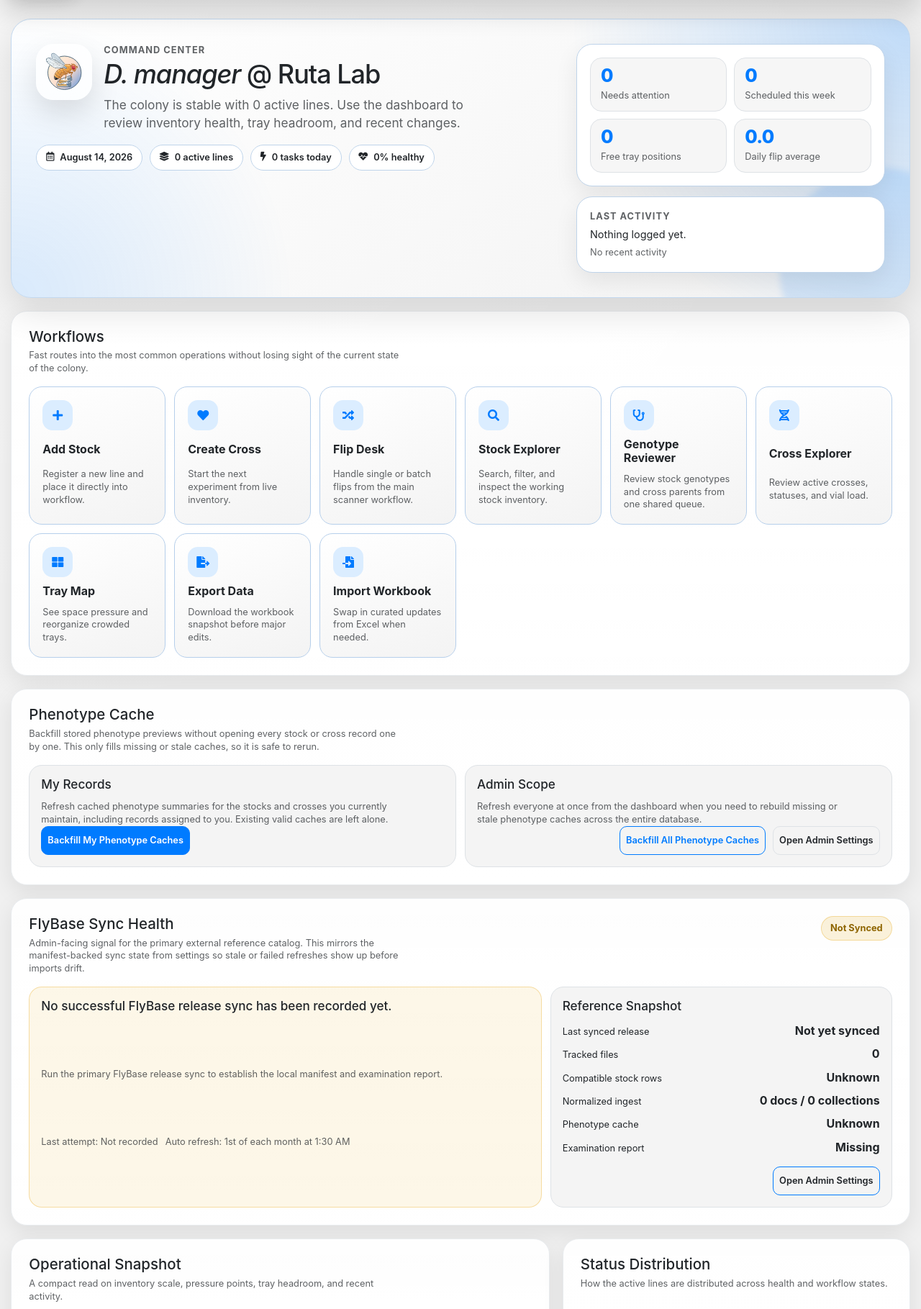
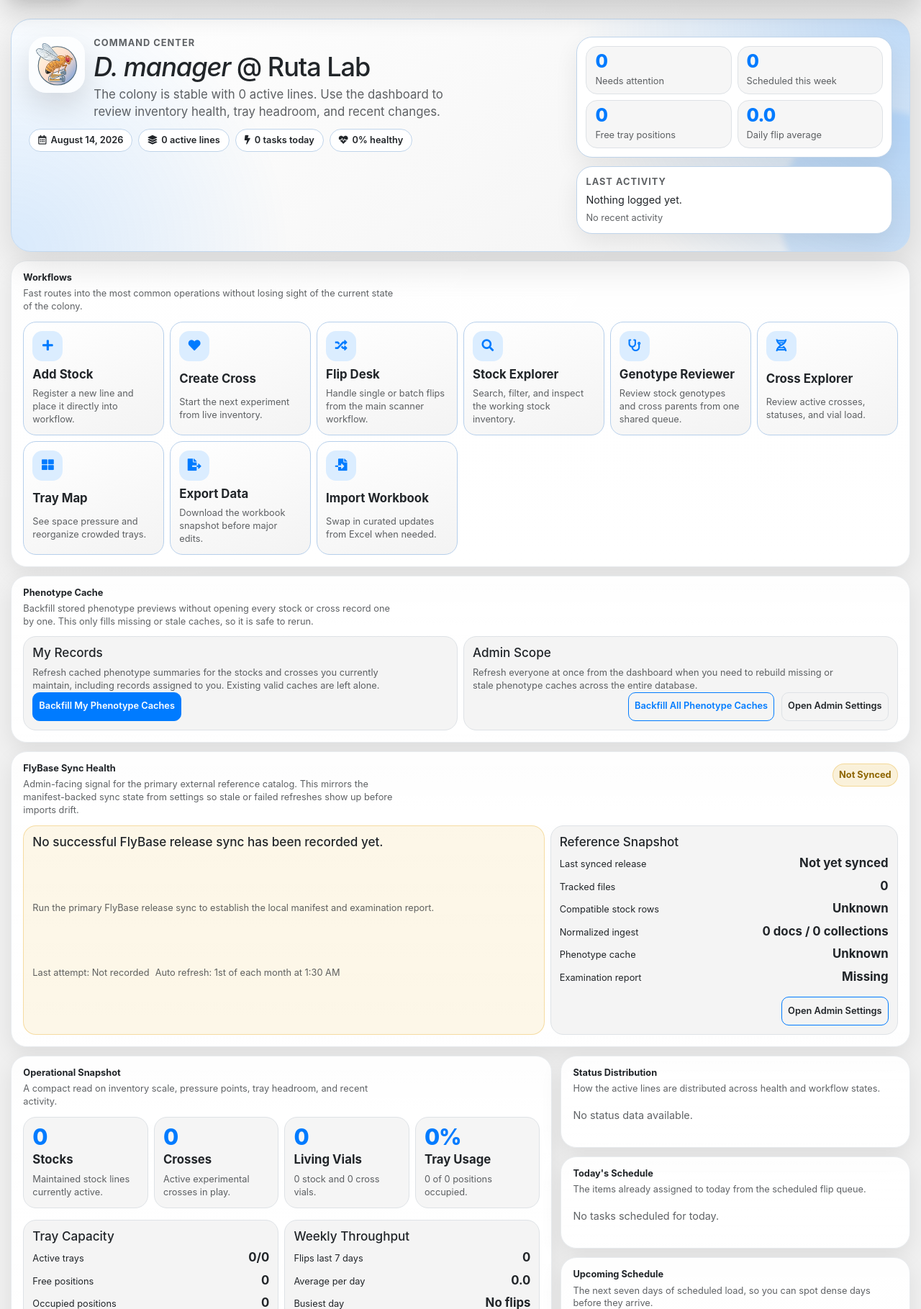
Before and after one commit to neurorishika/FlyManager, a Flask app: page /home in a window 1280 px wide. Shown: the part 137-1956 px from the top of the page at 72% size. Run offline with Flask 3, Linux system fonts and the light colour scheme; the visitor is signed in with stand-in values (Sample User, id 1); data that the repository does not hold is empty; parts of the project's set-up code (start-up, migrations or seed data) failed here and were passed over; some libraries are stand-ins or nearby versions.

Commit message:
feat(ui): tokenize and tighten home CSS, demote panel titles
Map all 118 spacing/gap declarations and applicable font-sizes in
pages/home.css to the space-*/font-size-* token scale (same
midpoint-bucket method as task 7). Panel-header <h3> titles ("Workflows",
"Operational Snapshot", etc.) are demoted from the default h3 clamp to
--font-size-sm/bold, since they act as card-level labels, not document
headings a user navigates by; the <h3> tag itself is kept for
accessibility. Four bespoke large-stat display clamps (hero title,
snapshot/insight/trend values) and one micro tray-cell label (0.5rem,
below the smallest token) are left hardcoded and justified in the task
report, matching the h1-h5 bespoke-clamp precedent already in base.css.

Also lifts the 1-20 tray-column cap that commit 4cd3175 deliberately
preserved to get a byte-identical move-only diff: trays with >20
columns (e.g. WIDE trays in dev seed data) previously fell through to
an unstyled single-column grid, stacking every cell vertically into a
~50,000px-tall page. The --home-grid-columns custom property has no
such ceiling, so this is now fixed as an intended side effect of the
mechanism change.

```diff
--- a/flymanager/app/static/css/pages/home.css
+++ b/flymanager/app/static/css/pages/home.css
@@ -1,13 +1,13 @@
     .dashboard-shell {
         display: grid;
-        gap: 18px;
+        gap: var(--space-lg);
         min-width: 0;
     }
 
     .dashboard-hero {
         position: relative;
         overflow: hidden;
-        padding: clamp(22px, 3vw, 34px);
+        padding: clamp(var(--space-xl), 3vw, var(--space-2xl));
         border-radius: 28px;
         border: 1px solid color-mix(in srgb, var(--header-bg) 16%, var(--panel-border) 84%);
         background:
@@ -34,21 +34,21 @@
         z-index: 1;
         display: grid;
         grid-template-columns: minmax(0, 1.7fr) minmax(320px, 1fr);
-        gap: 22px;
+        gap: var(--space-xl);
         align-items: start;
     }
 
     .hero-brand {
         display: flex;
         align-items: flex-start;
-        gap: 16px;
+        gap: var(--space-lg);
     }
 
     .hero-logo {
         width: 78px;
         height: 78px;
         border-radius: 24px;
-        padding: 12px;
+        padding: var(--space-md);
         background: rgba(255, 255, 255, 0.72);
         box-shadow: 0 18px 40px rgba(0, 0, 0, 0.12);
         backdrop-filter: blur(14px);
@@ -66,24 +66,24 @@
     }
 
     .hero-subtitle {
-        margin: 12px 0 0;
+        margin: var(--space-md) 0 0;
         color: var(--muted-text);
-        font-size: clamp(0.96rem, 0.92rem + 0.2vw, 1.08rem);
+        font-size: var(--font-size-lg);
         max-width: 56ch;
     }
 
     .hero-meta {
-        margin-top: 18px;
+        margin-top: var(--space-lg);
         display: flex;
         flex-wrap: wrap;
-        gap: 10px;
+        gap: var(--space-md);
     }
 
     .hero-chip {
         display: inline-flex;
         align-items: center;
-        gap: 8px;
-        padding: 0.5rem 0.8rem;
+        gap: var(--space-sm);
+        padding: var(--space-sm) var(--space-lg);
         border-radius: 999px;
         background: color-mix(in srgb, var(--card-bg) 80%, white 20%);
         border: 1px solid color-mix(in srgb, var(--header-bg) 14%, var(--border-color) 86%);
@@ -95,11 +95,11 @@
 
     .hero-snapshot {
         display: grid;
-        gap: 14px;
+        gap: var(--space-lg);
     }
 
     .snapshot-card {
-        padding: 18px;
+        padding: var(--space-lg);
         border-radius: 22px;
         background: color-mix(in srgb, var(--card-bg) 86%, white 14%);
         border: 1px solid color-mix(in srgb, var(--header-bg) 14%, var(--border-color) 86%);
@@ -109,11 +109,11 @@
     .snapshot-grid {
         display: grid;
         grid-template-columns: repeat(2, minmax(0, 1fr));
-        gap: 10px;
+        gap: var(--space-md);
     }
 
     .snapshot-metric {
-        padding: 12px 14px;
+        padding: var(--space-md) var(--space-lg);
         border-radius: 16px;
         background: color-mix(in srgb, var(--bg-color) 62%, var(--card-bg) 38%);
         border: 1px solid var(--border-color);
@@ -155,14 +155,14 @@
     .dashboard-grid {
         display: grid;
         grid-template-columns: minmax(0, 1.55fr) minmax(320px, 1fr);
-        gap: 18px;
+        gap: var(--space-lg);
         align-items: start;
         min-width: 0;
     }
 
     .dashboard-column {
         display: grid;
-        gap: 18px;
+        gap: var(--space-lg);
         min-width: 0;
     }
 
@@ -171,7 +171,7 @@
         border: 1px solid var(--panel-border);
         border-radius: 22px;
         box-shadow: var(--surface-shadow);
-        padding: clamp(18px, 2vw, 24px);
+        padding: clamp(var(--space-lg), 2vw, var(--space-xl));
         min-width: 0;
     }
 
@@ -179,9 +179,9 @@
         display: flex;
         align-items: flex-start;
         justify-content: space-between;
-        gap: 14px;
+        gap: var(--space-lg);
         flex-wrap: wrap;
-        margin-bottom: 16px;
+        margin-bottom: var(--space-lg);
     }
 
     .panel-header h3,
@@ -190,8 +190,16 @@
         line-height: 1.1;
     }
 
+    /* Panel titles are card-level labels, not document headings a user
+       navigates by; demote their visual weight to reclaim vertical space
+       while keeping the semantic <h3> for accessibility. */
+    .panel-header h3 {
+        font-size: var(--font-size-sm);
+        font-weight: 700;
+    }
+
     .panel-copy {
-        margin: 6px 0 0;
+        margin: var(--space-sm) 0 0;
         color: var(--muted-text);
         max-width: 64ch;
         font-size: var(--font-size-sm);
@@ -199,21 +207,21 @@
 
     .section-stack {
         display: grid;
-        gap: 14px;
+        gap: var(--space-lg);
     }
 
     .quick-actions {
         display: grid;
         grid-template-columns: repeat(auto-fit, minmax(180px, 1fr));
-        gap: 12px;
+        gap: var(--space-md);
     }
 
     .action-card {
         position: relative;
         overflow: hidden;
         display: grid;
-        gap: 10px;
-        padding: 18px;
+        gap: var(--space-md);
+        padding: var(--space-lg);
         border-radius: 18px;
         border: 1px solid color-mix(in srgb, var(--header-bg) 18%, var(--border-color) 82%);
         background: linear-gradient(160deg, color-mix(in srgb, var(--card-bg) 92%, white 8%), color-mix(in srgb, var(--bg-color) 78%, var(--card-bg) 22%));
@@ -236,7 +244,7 @@
         border-radius: 14px;
         background: color-mix(in srgb, var(--header-bg) 14%, white 86%);
         color: var(--accent-color);
-        font-size: 1rem;
+        font-size: var(--font-size-lg);
     }
 
     .action-card,
@@ -247,7 +255,7 @@
     }
 
     .action-card strong {
-        font-size: 1rem;
+        font-size: var(--font-size-lg);
         line-height: 1.2;
         color: var(--text-color);
     }
@@ -260,18 +268,18 @@
     .insight-grid {
         display: grid;
         grid-template-columns: repeat(4, minmax(0, 1fr));
-        gap: 12px;
+        gap: var(--space-md);
     }
 
     .insight-card {
-        padding: 16px;
+        padding: var(--space-lg);
         border-radius: 18px;
         border: 1px solid var(--border-color);
         background: color-mix(in srgb, var(--bg-color) 68%, var(--card-bg) 32%);
         min-height: 122px;
         display: grid;
         align-content: start;
-        gap: 8px;
+        gap: var(--space-sm);
     }
 
     .insight-value {
@@ -283,7 +291,7 @@
     }
 
     .insight-label {
-        font-size: 0.95rem;
+        font-size: var(--font-size-lg);
         font-weight: 700;
     }
 
@@ -370,11 +378,11 @@
     .sub-grid {
         display: grid;
         grid-template-columns: repeat(2, minmax(0, 1fr));
-        gap: 12px;
+        gap: var(--space-md);
     }
 
     .compact-card {
-        padding: 16px;
+        padding: var(--space-lg);
         border-radius: 18px;
         border: 1px solid var(--border-color);
         background: color-mix(in srgb, var(--bg-color) 74%, var(--card-bg) 26%);
@@ -383,16 +391,16 @@
     .flybase-health-grid {
         display: grid;
         grid-template-columns: minmax(0, 1.2fr) minmax(260px, 0.8fr);
-        gap: 12px;
+        gap: var(--space-md);
     }
 
     .flybase-health-card {
-        padding: 16px;
+        padding: var(--space-lg);
         border-radius: 18px;
         border: 1px solid var(--border-color);
         background: color-mix(in srgb, var(--bg-color) 74%, var(--card-bg) 26%);
         display: grid;
-        gap: 10px;
+        gap: var(--space-md);
     }
 
     .flybase-health-card h4 {
@@ -417,8 +425,8 @@
     .flybase-status-pill {
         display: inline-flex;
         align-items: center;
-        gap: 8px;
-        padding: 0.45rem 0.75rem;
+        gap: var(--space-sm);
+        padding: var(--space-sm) var(--space-md);
         border-radius: 999px;
         border: 1px solid var(--border-color);
         font-size: var(--font-size-sm);
@@ -452,30 +460,30 @@
     .flybase-health-meta {
         display: flex;
         flex-wrap: wrap;
-        gap: 10px;
+        gap: var(--space-md);
         color: var(--muted-text);
         font-size: var(--font-size-sm);
     }
 
     .compact-card h4 {
-        margin: 0 0 12px;
+        margin: 0 0 var(--space-md);
     }
 
     .metric-list {
         display: grid;
-        gap: 10px;
+        gap: var(--space-md);
     }
 
     .tray-heatmap-strip,
     .queue-strip,
     .queue-list {
         display: grid;
-        gap: 12px;
+        gap: var(--space-md);
     }
 
     .tray-heatmap-card,
     .queue-card {
-        padding: 15px 16px;
+        padding: var(--space-lg);
         border-radius: 18px;
         border: 1px solid var(--border-color);
         background: color-mix(in srgb, var(--bg-color) 78%, var(--card-bg) 22%);
@@ -721,13 +729,13 @@
     .metric-row {
         display: flex;
         justify-content: space-between;
-        gap: 12px;
+        gap: var(--space-md);
         align-items: baseline;
         font-size: var(--font-size-sm);
     }
 
     .metric-row strong {
-        font-size: 1rem;
+        font-size: var(--font-size-lg);
     }
 
     .metric-muted {
--- a/flymanager/app/templates/home.html
+++ b/flymanager/app/templates/home.html
@@ -5,7 +5,7 @@
 {% block head %}
 <style nonce="{{ csp_nonce }}">
     {% for tray in tray_heatmaps %}
-    {% if tray.columns >= 1 and tray.columns <= 20 %}
+    {% if tray.columns >= 1 %}
     #tray-heatmap-{{ loop.index }} .tray-mini-row { --home-grid-columns: {{ tray.columns }}; }
     {% endif %}
     {% endfor %}
```
Also changed, not shown: other parts of flymanager/app/static/css/pages/home.css (+73 -73 lines).
